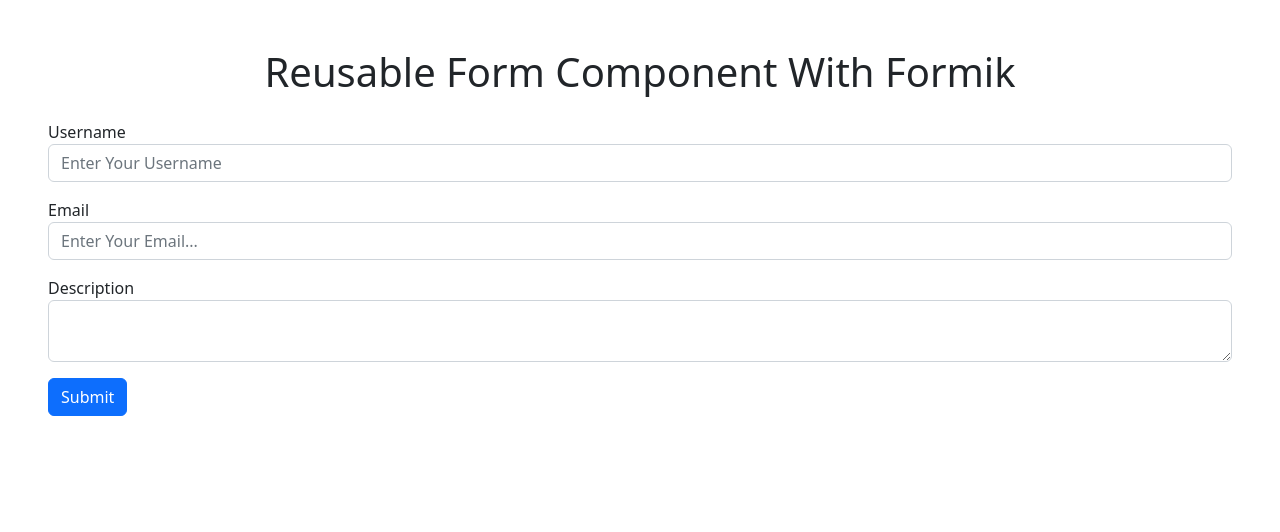
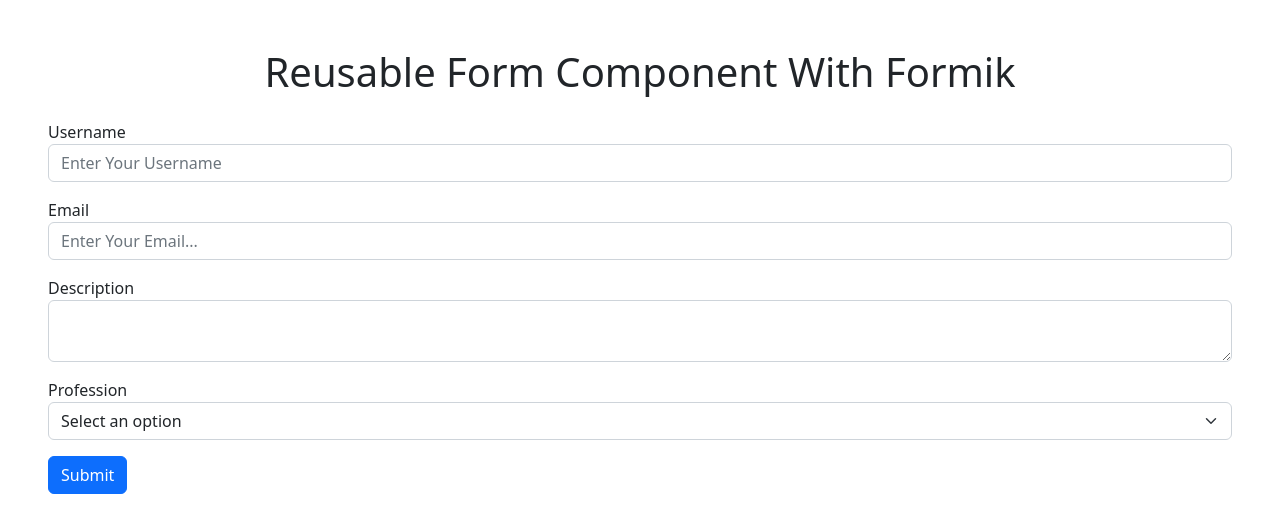
Before and after one commit to Febrianto752/practice-react-formik, a React (Create React App) app: page / in a window 1280 px wide. Shown: the top 532 px of the page. Built offline with nearby package versions, Linux system fonts and the light colour scheme.

Commit message:
create select option element

```diff
--- a/src/components/FormikContainer/index.jsx
+++ b/src/components/FormikContainer/index.jsx
@@ -1,11 +1,27 @@
 import { Formik, Form } from "formik";
 import * as Yup from "yup";
 import { FormikControl } from "../";
+
+const selectOptions = [
+  {
+    id: 1,
+    value: "Web Developer",
+  },
+  {
+    id: 2,
+    value: "Mobile Developer",
+  },
+  {
+    id: 3,
+    value: "UI Designer",
+  },
+];
 
 const initialValues = {
   username: "",
   email: "",
   description: "",
+  profession: "",
 };
 
 const validationSchema = Yup.object({
@@ -14,6 +30,7 @@
     .required("email field cannot be empty")
     .email("invalid email format"),
   description: Yup.string().required("description field cannot be empty!"),
+  profession: Yup.string().required("profession field must be filled"),
 });
 
 const handleSubmit = (values, onSubmitProps) => {
@@ -57,6 +74,13 @@
                   className="form-control"
                   labelText="Description"
                 />
+                <FormikControl
+                  control="select"
+                  name="profession"
+                  className="form-select"
+                  labelText="Profession"
+                  options={selectOptions}
+                />
                 <button type="submit" className="btn btn-primary">
                   Submit
                 </button>
--- a/src/components/FormikControl/index.jsx
+++ b/src/components/FormikControl/index.jsx
@@ -1,7 +1,8 @@
-import { InputForm, TextareaForm } from "../";
+import { InputForm, TextareaForm, SelectForm } from "../";
 
 const FormikControl = (props) => {
   const { control, ...attributesField } = props;
+  // isi attributesField bisa berbeda beda sesuan dengan tipe element form yang ingin dipanggil
 
   switch (control) {
     case "input":
@@ -9,9 +10,11 @@
       return <InputForm {...attributesField} />;
 
     case "textarea":
+      // for textarea tag
       return <TextareaForm {...attributesField} />;
     case "select":
-      return;
+      // for select tag
+      return <SelectForm {...attributesField} />;
     case "checkbox":
       return;
     case "radio":
--- /dev/null
+++ b/src/components/SelectForm/index.jsx
@@ -0,0 +1,29 @@
+import { Field, ErrorMessage } from "formik";
+import { TextError } from "../";
+
+const SelectForm = (props) => {
+  const { labelText, name, options, ...attributesSelect } = props;
+
+  return (
+    <>
+      <div className="mb-3">
+        <label htmlFor={name}>{labelText}</label>
+        <Field as="select" id={name} name={name} {...attributesSelect}>
+          <option selected value="0">
+            Select an option
+          </option>
+          {options.map((option) => {
+            return (
+              <option key={option.id} value={option.id}>
+                {option.value}
+              </option>
+            );
+          })}
+        </Field>
+        <ErrorMessage name={name} component={TextError} />
+      </div>
+    </>
+  );
+};
+
+export default SelectForm;
--- a/src/components/index.jsx
+++ b/src/components/index.jsx
@@ -3,5 +3,13 @@
 import TextError from "./TextError";
 import InputForm from "./InputForm";
 import TextareaForm from "./TextareaForm";
+import SelectForm from "./SelectForm";
 
-export { FormikContainer, FormikControl, TextError, InputForm, TextareaForm };
+export {
+  FormikContainer,
+  FormikControl,
+  TextError,
+  InputForm,
+  TextareaForm,
+  SelectForm,
+};
```
